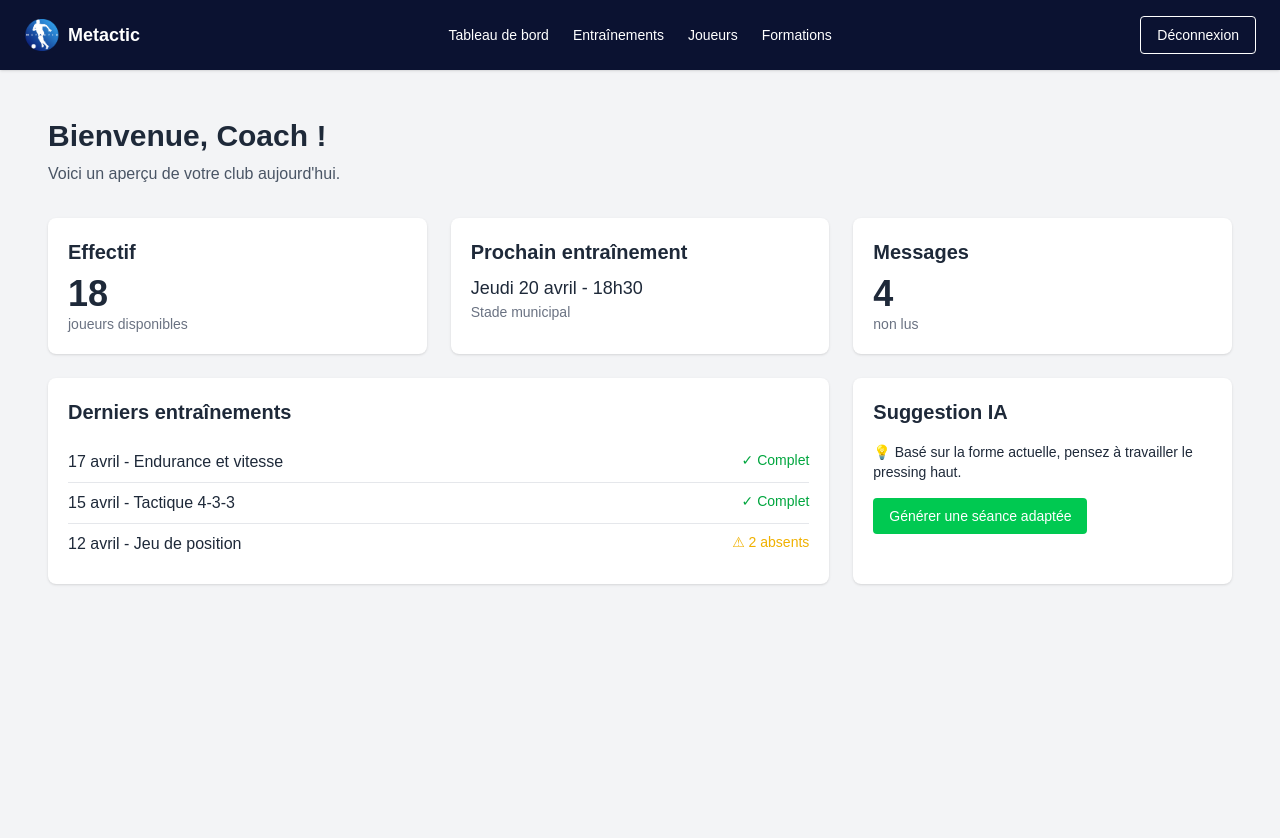
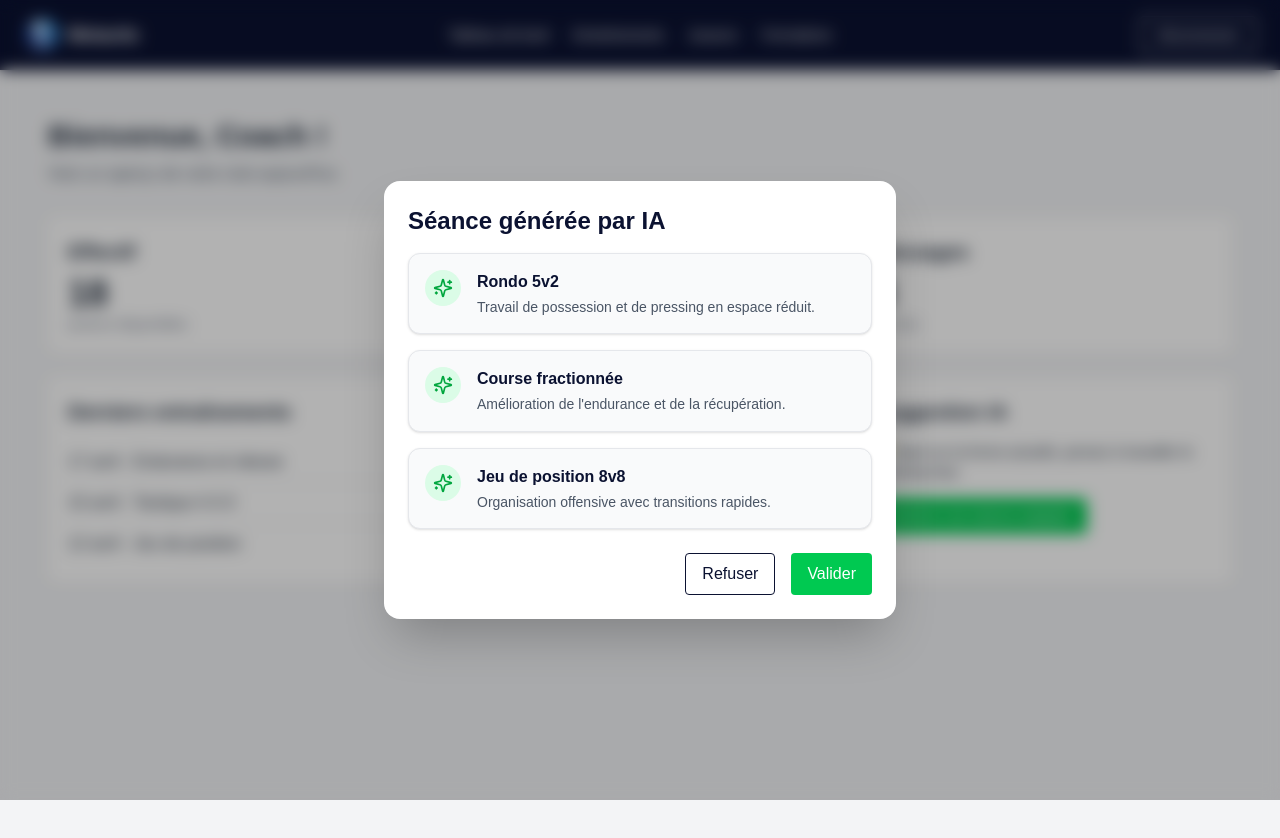
Before and after one commit to alexandrethurel/metactic, a Next.js app: page /coach in a window 1280 px wide. Both pictures are taken after a click on the button "Générer une séance adaptée". Shown: the top 838 px of the page. Built offline with nearby package versions, Linux system fonts and the light colour scheme.

Commit message:
fix login page

```diff
--- a/package.json
+++ b/package.json
@@ -9,9 +9,10 @@
     "lint": "next lint"
   },
   "dependencies": {
+    "lucide-react": "^0.488.0",
+    "next": "15.3.1",
     "react": "^19.0.0",
-    "react-dom": "^19.0.0",
-    "next": "15.3.1"
+    "react-dom": "^19.0.0"
   },
   "devDependencies": {
     "@tailwindcss/postcss": "^4",
--- a/src/app/(coach)/coach/page.js
+++ b/src/app/(coach)/coach/page.js
@@ -1,8 +1,11 @@
 "use client";
 
-import React from "react";
+import React, { useState } from "react";
+import AiSessionModal from "@/components/coach/ExerciceCard";
 
 export default function CoachDashboardPage() {
+  const [showModal, setShowModal] = useState(false);
+
   return (
     <div className="min-h-screen bg-gray-100 text-gray-800 p-6">
       <header className="mb-8">
@@ -53,11 +56,16 @@ export default function CoachDashboardPage() {
         <div className="bg-white rounded-lg shadow p-5">
           <h2 className="text-xl font-semibold mb-4">Suggestion IA</h2>
           <p className="text-sm mb-2">💡 Basé sur la forme actuelle, pensez à travailler le pressing haut.</p>
-          <button className="mt-2 text-sm bg-green-500 hover:bg-green-600 text-white px-4 py-2 rounded">
+          <button
+            onClick={() => setShowModal(true)}
+            className="mt-2 text-sm bg-green-500 hover:bg-green-600 text-white px-4 py-2 rounded"
+          >
             Générer une séance adaptée
           </button>
         </div>
       </div>
+
+      {showModal && <AiSessionModal onClose={() => setShowModal(false)} />}
     </div>
   );
 }
--- /dev/null
+++ b/src/components/coach/ExerciceCard.js
@@ -0,0 +1,66 @@
+import { useState, useEffect } from "react";
+import { Sparkles } from "lucide-react";
+
+function ExerciseCard({ title, description }) {
+  return (
+    <div className="flex items-start gap-4 rounded-xl bg-gray-50 p-4 border border-gray-200 shadow-sm">
+      <div className="flex-shrink-0 bg-green-100 text-green-600 rounded-full p-2">
+        <Sparkles className="w-5 h-5" />
+      </div>
+      <div>
+        <h3 className="font-semibold text-md text-[#0B1231] mb-1">{title}</h3>
+        <p className="text-sm text-gray-600 leading-snug">{description}</p>
+      </div>
+    </div>
+  );
+}
+
+export default function AiSessionModal({ onClose }) {
+  const [visible, setVisible] = useState(false);
+
+  const exercises = [
+    { title: "Rondo 5v2", description: "Travail de possession et de pressing en espace réduit." },
+    { title: "Course fractionnée", description: "Amélioration de l'endurance et de la récupération." },
+    { title: "Jeu de position 8v8", description: "Organisation offensive avec transitions rapides." },
+  ];
+
+  useEffect(() => {
+    const timer = setTimeout(() => setVisible(true), 150);
+    return () => clearTimeout(timer);
+  }, []);
+
+  return (
+    <div className="fixed inset-0 z-50 flex items-center justify-center">
+      <div className="absolute inset-0 bg-black/30 backdrop-blur-sm" onClick={onClose}></div>
+
+      <div
+        className={`relative bg-white rounded-2xl p-6 max-w-lg w-full shadow-2xl z-10 transform transition-all duration-300 ease-out ${
+          visible ? "opacity-100 scale-100" : "opacity-0 scale-95"
+        }`}
+      >
+        <h2 className="text-2xl font-bold mb-4 text-[#0B1231]">Séance générée par IA</h2>
+
+        <div className="grid gap-4 mb-6">
+          {exercises.map((ex, i) => (
+            <ExerciseCard key={i} title={ex.title} description={ex.description} />
+          ))}
+        </div>
+
+        <div className="flex justify-end gap-4">
+          <button
+            className="px-4 py-2 rounded border border-[#0B1231] text-[#0B1231] hover:bg-[#0B1231] hover:text-white"
+            onClick={onClose}
+          >
+            Refuser
+          </button>
+          <button
+            className="px-4 py-2 rounded bg-green-500 text-white hover:bg-green-600"
+            onClick={onClose}
+          >
+            Valider
+          </button>
+        </div>
+      </div>
+    </div>
+  );
+}
```
Also changed, not shown: src/app/(guest)/login/page.js (+11 -3 lines), 1 other file (tests, documents, lock files or other folders).
